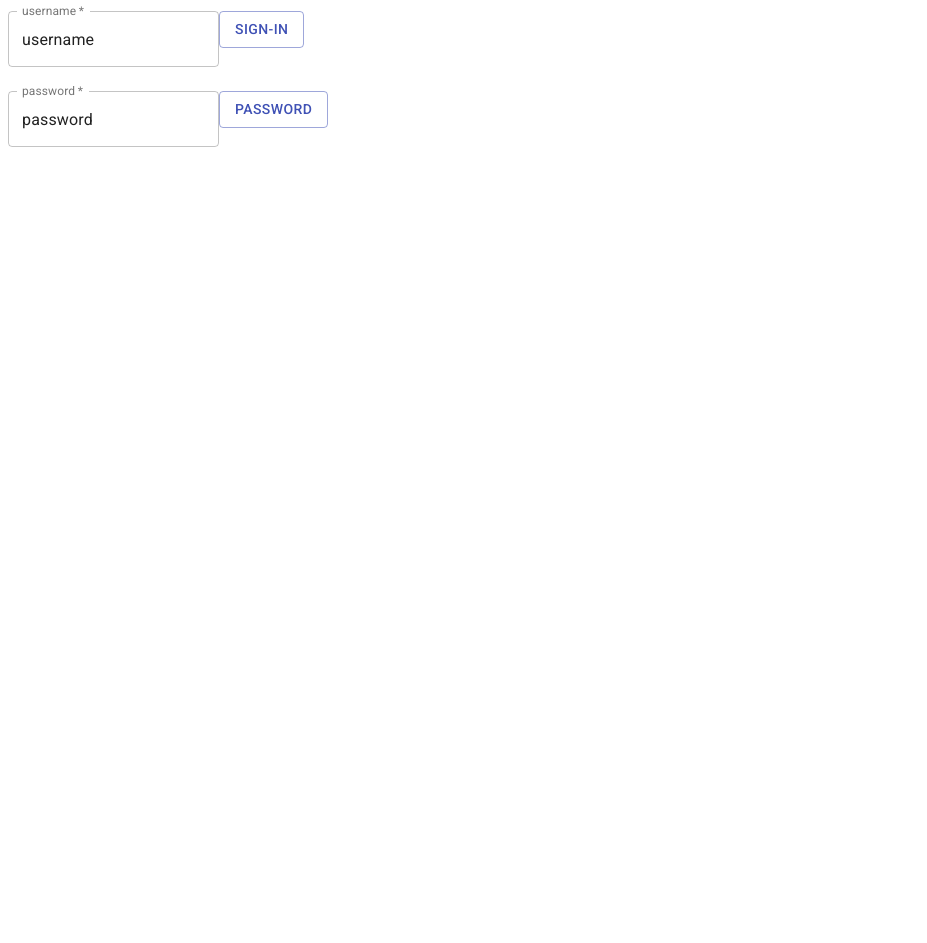
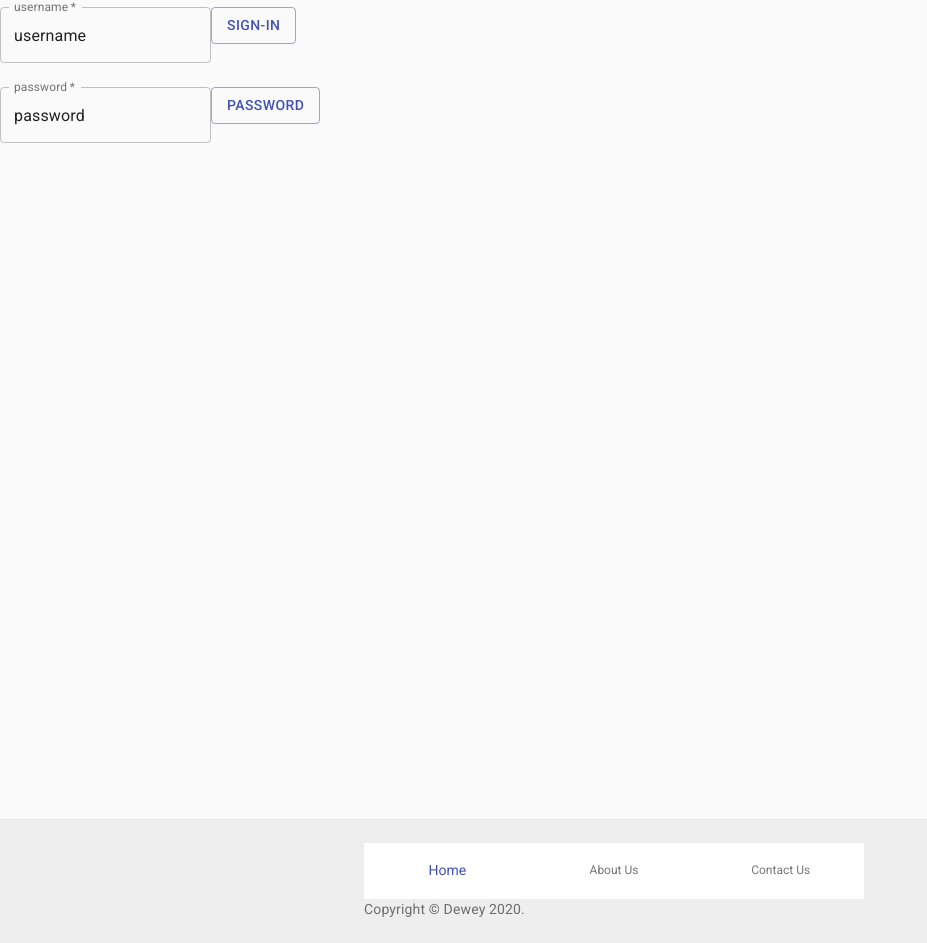
Before and after one commit to usrs/Dewey, a React (Create React App) app in the folder client/: page / in a window 1280 px wide. Shown: the part 97-1040 px from the top of the page, without its empty margins (0-927 px from the left). Before the commit the page ends 800 px from the top, so only its background shows below. Built offline with nearby package versions, Linux system fonts and the light colour scheme.

Commit message:
added in footer (work in progress)

```diff
--- /dev/null
+++ b/client/src/components/Footer/Colors.js
@@ -0,0 +1,12 @@
+
+
+
+const Colors
+{
+    footerGeneral: theme.palette.type === 'light' ? theme.palette.grey[200] : theme.palette.grey[800],
+    homePage:  theme.palette
+    aboutUsPage:  ,
+    contactUsPage:
+};
+
+  export default Colors
--- /dev/null
+++ b/client/src/components/Footer/Copyright.js
@@ -0,0 +1,22 @@
+import React from 'react';
+import Link from '@material-ui/core/Link';
+import Typography from '@material-ui/core/Typography';
+
+
+
+//Need to update link
+const Copyright = () =>
+{
+    return (
+      <Typography variant="body2" color="textSecondary">
+        {'Copyright © '}
+        <Link color="inherit" href="">
+          Dewey
+        </Link>{' '}
+        {new Date().getFullYear()}
+        {'.'}
+      </Typography>
+    );
+}
+
+export default Copyright
--- /dev/null
+++ b/client/src/components/Footer/Footer.js
@@ -0,0 +1,65 @@
+
+import React from 'react';
+import CssBaseline from '@material-ui/core/CssBaseline';
+import Typography from '@material-ui/core/Typography';
+import { makeStyles } from '@material-ui/core/styles';
+import BottomNavigation from '@material-ui/core/BottomNavigation';
+import BottomNavigationAction from '@material-ui/core/BottomNavigationAction';
+import Container from '@material-ui/core/Container';
+import Link from '@material-ui/core/Link';
+import Copyright from '../Footer/Copyright.js'
+
+//Need to update the website link in Copyright()
+const useStyles = makeStyles((theme) =>
+({
+    root:
+    {
+      display: 'flex',
+      flexDirection: 'column',
+      minHeight: '100vh',
+    },
+    footer:
+    {
+      padding: theme.spacing(3, 2),
+      marginTop: 'auto',
+      backgroundColor:
+        theme.palette.type === 'light' ? theme.palette.grey[200] : theme.palette.grey[800],
+    },
+    spacing:
+    {
+        width: 500,
+    },
+    about:
+    {
+        backgroundColor:
+        theme.palette
+    }
+}));
+
+
+const StickyFooter = () => {
+    const classes = useStyles();
+    const [value, setValue] = React.useState(0);
+
+    return (
+
+        <div className={classes.root}>
+        <CssBaseline />
+        <footer className={classes.footer}>
+          <Container maxWidth="sm">
+
+            <BottomNavigation value={value} onChange={(event, newValue) => {setValue(newValue);}} showLabels className={classes.spacing}>
+
+                <BottomNavigationAction label="Home" href=""/>
+                <BottomNavigationAction label="About Us" href=""/>
+                <BottomNavigationAction label="Contact Us" href=""/>
+
+            </BottomNavigation>
+            <Copyright />
+            </Container>
+        </footer>
+        </div>
+    );
+  }
+
+  export default StickyFooter
--- /dev/null
+++ b/client/src/components/Footer/index.js
@@ -0,0 +1 @@
+export { default } from './Footer.js'
--- /dev/null
+++ b/client/src/pages/AboutUs/index.js
@@ -0,0 +1 @@
+export { default } from './AboutUs.js'
--- a/client/src/pages/Homepage/Homepage.js
+++ b/client/src/pages/Homepage/Homepage.js
@@ -2,18 +2,16 @@ import React from 'react'
 import SearchForm from '../../components/SearchForm'
 import SearchedCard from '../../components/SearchedCard'
 import Navbar from '../../components/Navbar'
+import Footer from '../../components/Footer'
 // import BookContextProvider from '../../utils/BookContext'
 
 const Homepage = () => {
-
-
-
-
   return (
     <>
       <br />
       <SearchForm />
       <SearchedCard />
+      <Footer />
     </>
   );
 }
--- a/client/src/pages/Login/Login.js
+++ b/client/src/pages/Login/Login.js
@@ -1,5 +1,6 @@
 import React from 'react'
 import LoginForm from '../../components/LoginForm'
+import Footer from '../../components/Footer'
 
 const Login = () => {
 
@@ -8,6 +9,7 @@ const Login = () => {
       <br />
       <br />
       <LoginForm />
+      <Footer />
     </div>
   );
 }
```
Also changed, not shown: client/src/pages/AboutUs/AboutUs.js (added, +16 -0 lines), client/src/pages/UserDash/UserDash.js (+15 -0 lines), 1 other file (tests, documents, lock files or other folders).
